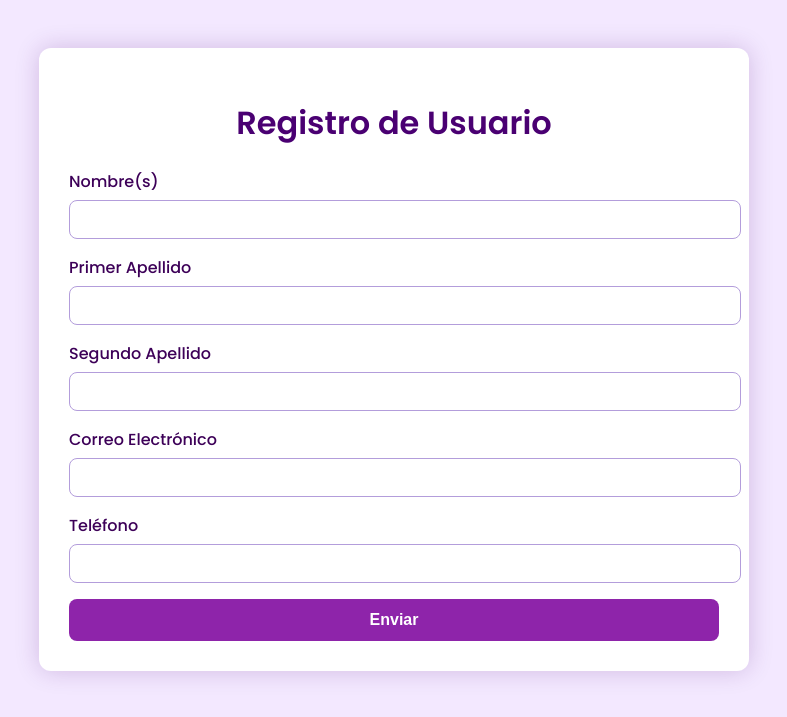
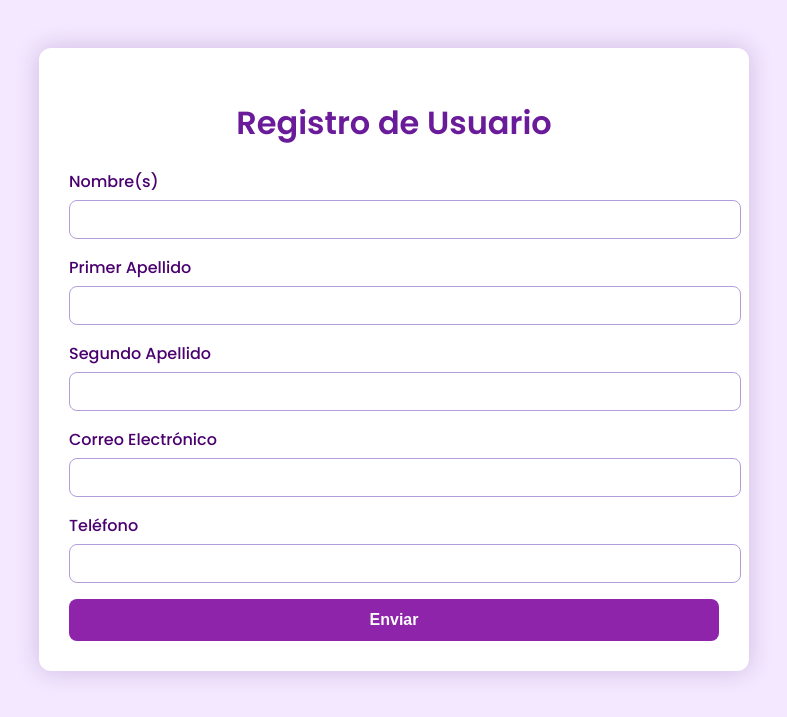
Before and after one commit to DannyDuarte/Formulario, a PHP site: page / in a window 1280 px wide. Shown: the top 717 px of the page, without its empty margins (246-1033 px from the left). Run offline with PHP 8.4, Linux system fonts and the light colour scheme; data that the repository does not hold is empty; some libraries are stand-ins or nearby versions.

Commit message:
index.php

```diff
--- a/index.php
+++ b/index.php
@@ -83,7 +83,7 @@ try {
             font-family: 'Poppins', sans-serif;
             background-color: #f3e8ff;
             padding: 40px;
-            color: #2a0042; /* Color de texto más oscuro */
+            color: #4a006e;
         }
         .form-container {
             background: #ffffff;
@@ -95,7 +95,7 @@ try {
         }
         h1, h2 {
             text-align: center;
-            color: #4a0072; /* Morado más oscuro */
+            color: #6a1b9a;
         }
         .form-group {
             margin-bottom: 16px;
@@ -104,7 +104,6 @@ try {
             display: block;
             margin-bottom: 6px;
             font-weight: 500;
-            color: #3d0058; /* Color de etiquetas más oscuro */
         }
         input {
             width: 100%;
@@ -112,7 +111,6 @@ try {
             font-size: 15px;
             border: 1px solid #b39ddb;
             border-radius: 8px;
-            color: #2a0042; /* Color de texto de input más oscuro */
         }
         .btn-submit {
             width: 100%;
@@ -139,12 +137,12 @@ try {
         .response.error {
             background-color: #fbe9f1;
             border-color: #d81b60;
-            color: #880e4f; /* Rojo más oscuro */
+            color: #ad1457;
         }
         .response.success {
             background-color: #e8f5e9;
             border-color: #43a047;
-            color: #1b5e20; /* Verde más oscuro */
+            color: #2e7d32;
         }
         table {
             width: 100%;
@@ -154,7 +152,6 @@ try {
         th, td {
             padding: 10px;
             border-bottom: 1px solid #ce93d8;
-            color: #2a0042; /* Color de texto de tabla más oscuro */
         }
         th {
             background-color: #7b1fa2;
```
